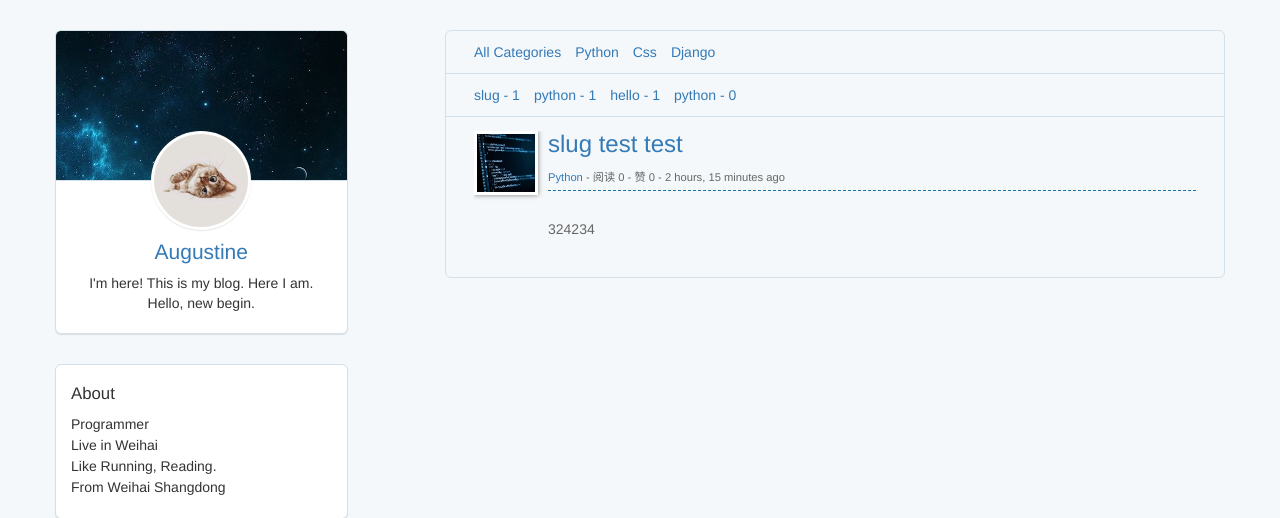
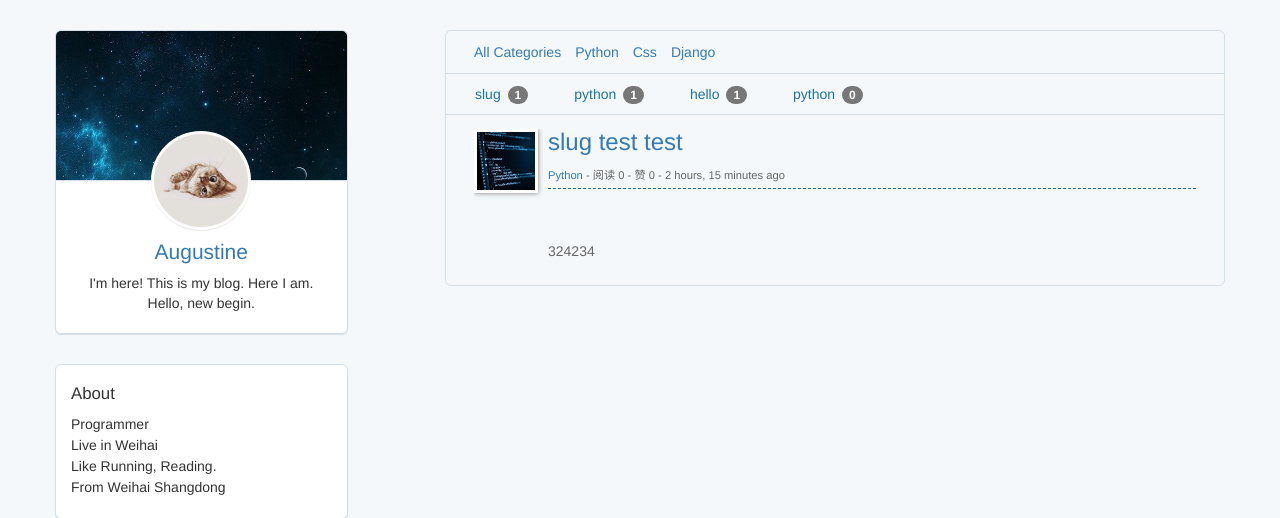
Before and after one commit to augustinex80/a_web, a Django app: a page that uses templates/blog/post_detail.html in a window 1280 px wide. Shown: the part 51-569 px from the top of the page. Run offline with Django 3.2, Linux system fonts and the light colour scheme; data comes from the database, SQL or seed files in the repository; both versions use the stored data as it was after the commit; some libraries are stand-ins or nearby versions.

Commit message:
按markdown解析文章内容 美化了标签

```diff
--- a/a_web/settings.py
+++ b/a_web/settings.py
@@ -37,6 +37,7 @@ INSTALLED_APPS = (
     'django.contrib.sessions',
     'django.contrib.messages',
     'django.contrib.staticfiles',
+
     'posts',
 )
 
--- /dev/null
+++ b/posts/templatetags/djangomarkdown.py
@@ -0,0 +1,15 @@
+import markdown2
+
+from django import template
+from django.template.defaultfilters import stringfilter
+from django.utils.encoding import force_text
+from django.utils.safestring import mark_safe
+
+
+register = template.Library()
+
+
+@register.filter(is_safe=True)
+@stringfilter
+def djangomarkdown(value):
+    return mark_safe(markdown2.markdown(force_text(value), extras=["code-friendly"]))
--- a/statics/css/blog/blog_base.css
+++ b/statics/css/blog/blog_base.css
@@ -112,6 +112,12 @@ ul.ls-ul {
     line-height: 3em;
     height: 3em;
 }
+.tag ul li{
+    padding-left: 1em;
+}
+.tag-blue {
+    color: #1c73a5;
+}
 .page-post {
     padding: .5em 2em;
 }
--- a/templates/blog/blog_content.html
+++ b/templates/blog/blog_content.html
@@ -15,14 +15,18 @@
                   {% endfor %}
               </ul>
           </div>
-        <div class="">
-              <ul id="tags" class="border-top ls-ul">
-              {% for t in tags %}
-                  <li><a href="{% url 'post:tag_posts' t.pk t.name %}">{{ t.name }} - {{ t.posts_count }}</a></li>
-              {% empty %}
-                  <li>还没有添加标签</li>
-              {% endfor %}
-              </ul>
+        <div class="tag">
+            <ul class="nav nav-pills border-top" role="tablist">
+{#                <li role="presentation" class="active"><a href="#">Home <span class="badge">42</span></a></li>#}
+{#                <li role="presentation"><a href="#">Profile</a></li>#}
+{#                <li role="presentation"><a href="#">Messages <span class="badge">3</span></a></li>#}
+            {% for t in tags %}
+                <li role="presentation"><a href="{% url 'post:tag_posts' t.pk t.name %}"><span class="tag-blue">{{ t.name }}</span> <span class="badge">{{ t.posts_count }}</span></a></li>
+            {% empty %}
+                <li>还没有添加标签</li>
+            {% endfor %}
+            </ul>
+
           </div>
             {% block post_list %}
             {% endblock post_list %}
--- a/templates/blog/post_detail.html
+++ b/templates/blog/post_detail.html
@@ -1,4 +1,5 @@
 {% extends 'blog/blog_content.html' %}
+{% load djangomarkdown %}
 {% load static %}
 {% block post_detail %}
 <div class="post border-top">
@@ -20,7 +21,7 @@
               未分类
               {% endif %}
               - 阅读 {{ post.click }} - 赞 {{ post.commend }} - {{ post.updated|timesince }} ago</p>
-            <p class="post-content">{{ post.content }} </p>
+            <p class="post-content">{{ post.content|djangomarkdown }} </p>
       </div>
   </div>
 </div>
```
Also changed, not shown: db.sqlite3.
